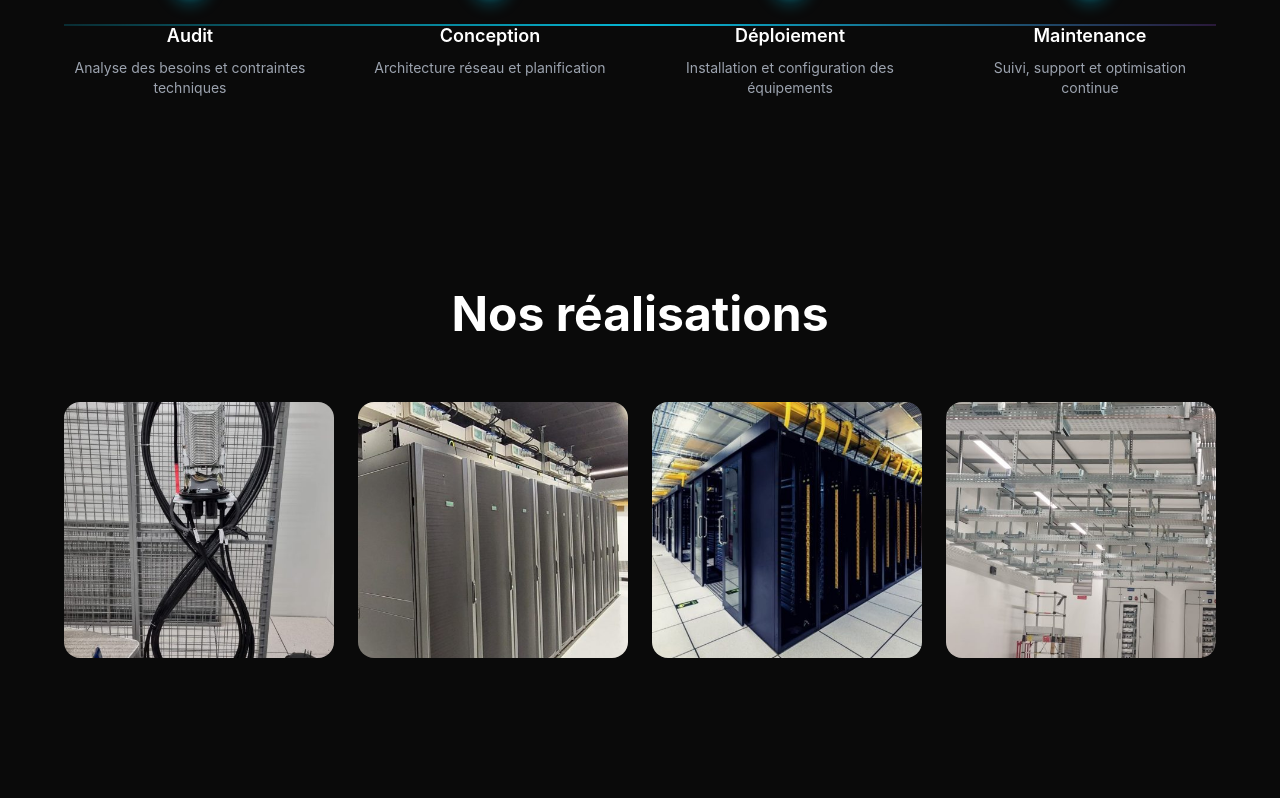
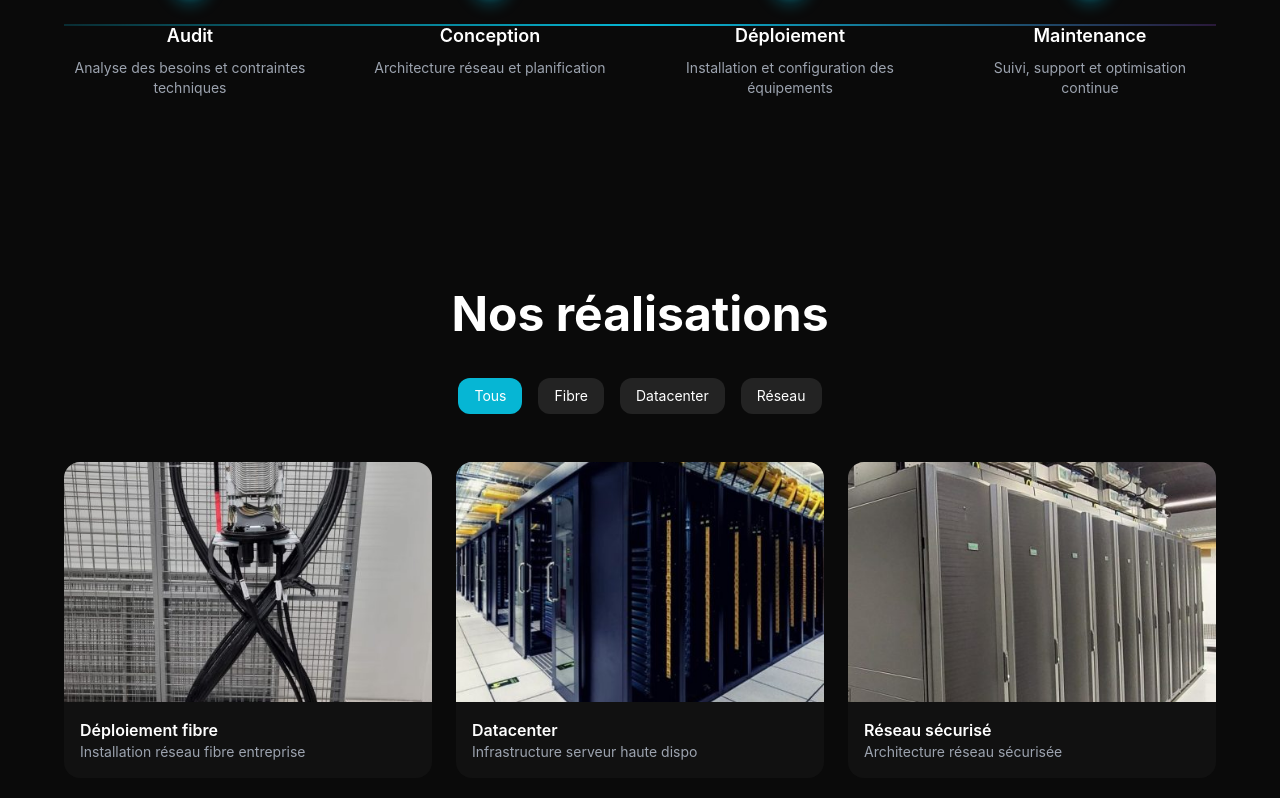
Before and after one commit to HaryRabarijoely/lltelecom, a React (Vite) app: page / in a window 1280 px wide. Shown: the part 1576-2374 px from the top of the page. Before the commit the page ends 2330 px from the top, so only its background shows below. Built offline with nearby package versions, Linux system fonts and the light colour scheme.

Commit message:
animation projects

```diff
--- a/src/components/ui/Projects.jsx
+++ b/src/components/ui/Projects.jsx
@@ -1,80 +1,135 @@
-import React from "react";
-import { motion } from "framer-motion";
+import React, { useState } from "react";
+import { motion, AnimatePresence } from "framer-motion";
 import fibre from "../../assets/projects/fibre.jpg";
 import datacenter from "../../assets/projects/coridor.jpg";
 import reseau from "../../assets/projects/baie.jpg";
 import electricite from "../../assets/projects/cdc.jpg";
 
-const projects = [
+// 🔹 catégories
+const categories = ["Tous", "Fibre", "Datacenter", "Réseau"];
+
+// 🔹 projets
+const projectsData = [
   {
     title: "Déploiement fibre",
-    desc: "Installation Pré-cabling",
+    category: "Fibre",
+    desc: "Installation réseau fibre entreprise",
     image: fibre,
   },
   {
     title: "Datacenter",
-    desc: "Infrastructure serveur haute disponibilité",
-    image: reseau,
+    category: "Datacenter",
+    desc: "Infrastructure serveur haute dispo",
+    image: datacenter,
   },
   {
     title: "Réseau sécurisé",
+    category: "Réseau",
     desc: "Architecture réseau sécurisée",
-    image: datacenter,
-  },
-  {
-    title: "Installation électrique",
-    desc: "Système électrique pour IT",
-    image: electricite,
+    image: reseau,
   },
 ];
 
 export default function Projects() {
+  const [active, setActive] = useState("Tous");
+  const [selected, setSelected] = useState(null);
+
+  const filtered =
+    active === "Tous"
+      ? projectsData
+      : projectsData.filter((p) => p.category === active);
+
   return (
     <section className="bg-[#0A0A0A] text-white py-24 px-6">
       <div className="max-w-6xl mx-auto">
 
-        {/* Title */}
-        <motion.h2
-          initial={{ opacity: 0, y: 30 }}
-          whileInView={{ opacity: 1, y: 0 }}
-          className="text-3xl md:text-5xl font-bold text-center mb-16"
-        >
+        {/* TITLE */}
+        <h2 className="text-3xl md:text-5xl font-bold text-center mb-10">
           Nos réalisations
-        </motion.h2>
+        </h2>
 
-        {/* Grid */}
-        <div className="grid md:grid-cols-2 lg:grid-cols-4 gap-6">
+        {/* FILTER */}
+        <div className="flex justify-center gap-4 mb-12 flex-wrap">
+          {categories.map((cat) => (
+            <button
+              key={cat}
+              onClick={() => setActive(cat)}
+              className={`px-4 py-2 rounded-xl text-sm ${
+                active === cat
+                  ? "bg-cyan-500 text-white"
+                  : "bg-white/10 hover:bg-white/20"
+              }`}
+            >
+              {cat}
+            </button>
+          ))}
+        </div>
 
-          {projects.map((project, index) => (
+        {/* GRID */}
+        <div className="grid md:grid-cols-2 lg:grid-cols-3 gap-6">
+          {filtered.map((project, index) => (
             <motion.div
               key={index}
-              initial={{ opacity: 0, scale: 0.9 }}
-              whileInView={{ opacity: 1, scale: 1 }}
-              transition={{ delay: index * 0.1 }}
-              className="group relative rounded-2xl overflow-hidden cursor-pointer"
+              layout
+              whileHover={{ scale: 1.03 }}
+              className="cursor-pointer rounded-2xl overflow-hidden"
+              onClick={() => setSelected(project)}
             >
-
-              {/* Image */}
               <img
                 src={project.image}
                 alt={project.title}
-                className="w-full h-64 object-cover transition duration-500 group-hover:scale-110"
+                className="w-full h-60 object-cover"
               />
-
-              {/* Overlay */}
-              <div className="absolute inset-0 bg-black/60 opacity-0 group-hover:opacity-100 transition flex flex-col justify-end p-6">
-                <h3 className="text-lg font-semibold">
-                  {project.title}
-                </h3>
-                <p className="text-sm text-gray-300">
-                  {project.desc}
-                </p>
+              <div className="p-4 bg-[#111]">
+                <h3 className="font-semibold">{project.title}</h3>
+                <p className="text-sm text-gray-400">{project.desc}</p>
               </div>
-
             </motion.div>
           ))}
+        </div>
 
-        </div>
+        {/* MODAL */}
+        <AnimatePresence>
+          {selected && (
+            <motion.div
+              className="fixed inset-0 bg-black/80 flex items-center justify-center z-50 p-6"
+              initial={{ opacity: 0 }}
+              animate={{ opacity: 1 }}
+              exit={{ opacity: 0 }}
+              onClick={() => setSelected(null)}
+            >
+              <motion.div
+                className="bg-[#111] rounded-2xl overflow-hidden max-w-lg w-full"
+                initial={{ scale: 0.8, opacity: 0 }}
+                animate={{ scale: 1, opacity: 1 }}
+                exit={{ scale: 0.8, opacity: 0 }}
+                onClick={(e) => e.stopPropagation()}
+              >
+                <img
+                  src={selected.image}
+                  alt={selected.title}
+                  className="w-full h-64 object-cover"
+                />
+                <div className="p-6">
+                  <h3 className="text-xl font-bold">
+                    {selected.title}
+                  </h3>
+                  <p className="text-gray-400 mt-2">
+                    {selected.desc}
+                  </p>
+
+                  <button
+                    className="mt-6 px-4 py-2 bg-cyan-500 rounded-xl"
+                    onClick={() => setSelected(null)}
+                  >
+                    Fermer
+                  </button>
+                </div>
+              </motion.div>
+            </motion.div>
+          )}
+        </AnimatePresence>
+
       </div>
     </section>
   );
```
